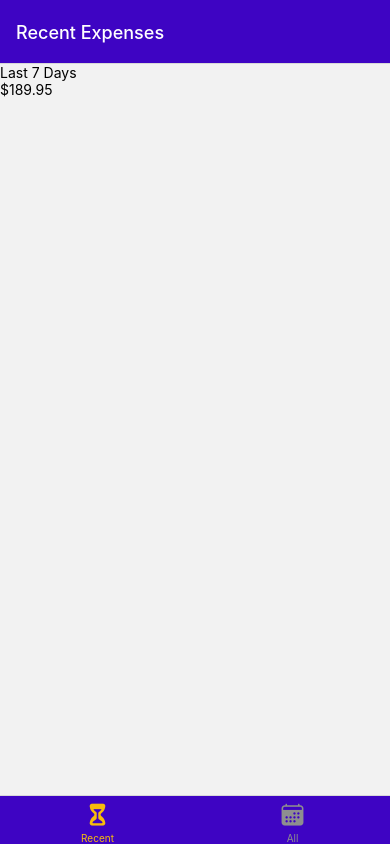
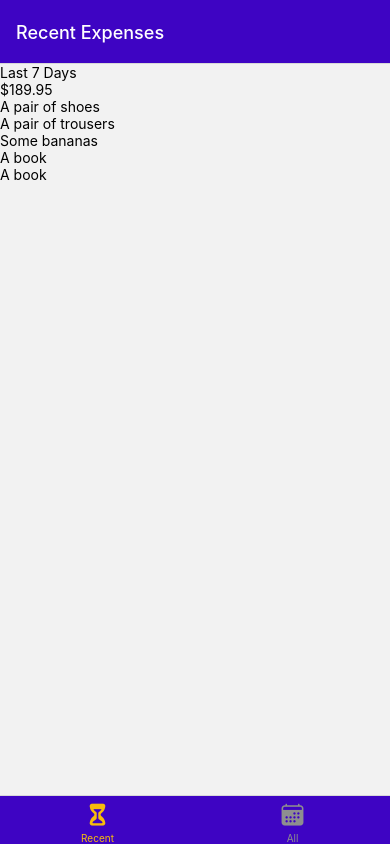
Before and after one commit to joaombpereira-eng/ExpenseTrackerApp, a React Native app: screen / in a window 390 px wide. Built offline with nearby package versions, Linux system fonts and the light colour scheme.

Commit message:
Outputting a List of Expenses

```diff
--- a/components/ExpensesOutput/ExpensesList.js
+++ b/components/ExpensesOutput/ExpensesList.js
@@ -1,7 +1,17 @@
-import {FlatList, StyleSheet} from 'react-native';
+import {FlatList, StyleSheet, Text} from 'react-native';
 
-export default function ExpensesList() {
-  return <FlatList />;
+export default function ExpensesList({expenses}) {
+  function renderExpenseItem(itemData) {
+    return <Text>{itemData.item.description}</Text>;
+  }
+
+  return (
+    <FlatList
+      data={expenses}
+      keyExtractor={item => item.id}
+      renderItem={renderExpenseItem}
+    />
+  );
 }
 
 const styles = StyleSheet.create({});
--- a/components/ExpensesOutput/ExpensesOutput.js
+++ b/components/ExpensesOutput/ExpensesOutput.js
@@ -40,7 +40,7 @@
   return (
     <View>
       <ExpensesSummary expenses={DUMMY_EXPENSES} periodName={expensesPeriod} />
-      <ExpensesList />
+      <ExpensesList expenses={DUMMY_EXPENSES} />
     </View>
   );
 }
```
